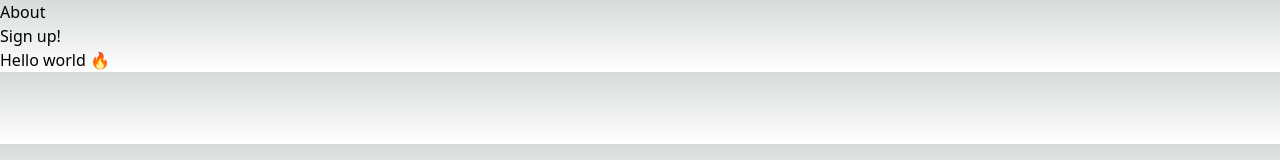
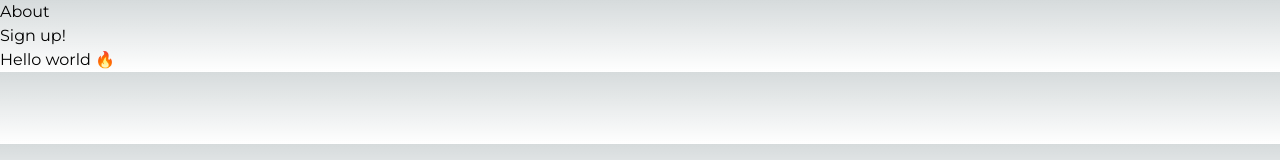
Before and after one commit to jamesraymondbrown/next-13-experimenting, a Next.js app: page / in a window 1280 px wide. Shown: the top 160 px of the page. Built offline with nearby package versions, Linux system fonts and the light colour scheme.

Commit message:
import montserrat font from google

```diff
--- a/app/layout.jsx
+++ b/app/layout.jsx
@@ -1,4 +1,11 @@
 import "./globals.css";
+import { Montserrat, Poppins } from "@next/font/google";
+
+const montserrat = Montserrat({
+  weight: ["400", "700"],
+  subsets: ["latin"],
+  variable: "--font-montserrat",
+});
 
 export const metadata = {
   title: "Jimmy's testing app",
@@ -8,7 +15,7 @@ export const metadata = {
 export default function RootLayout({ children }) {
   return (
     <html lang="en">
-      <body>
+      <body className={`${montserrat.className}`}>
         <nav>
           <ul>
             <li>
--- a/app/page.jsx
+++ b/app/page.jsx
@@ -1,9 +1,3 @@
-import Image from "next/image";
-import { Inter } from "next/font/google";
-import styles from "./page.module.css";
-
-const inter = Inter({ subsets: ["latin"] });
-
 export default function Home() {
   return (
     <main>
--- a/tailwind.config.js
+++ b/tailwind.config.js
@@ -9,7 +9,11 @@ module.exports = {
     "./src/**/*.{js,ts,jsx,tsx}",
   ],
   theme: {
-    extend: {},
+    extend: {
+      fontFamily: {
+        montserrat: ["var(--font-montserrat)"],
+      },
+    },
   },
   plugins: [],
 };
```
